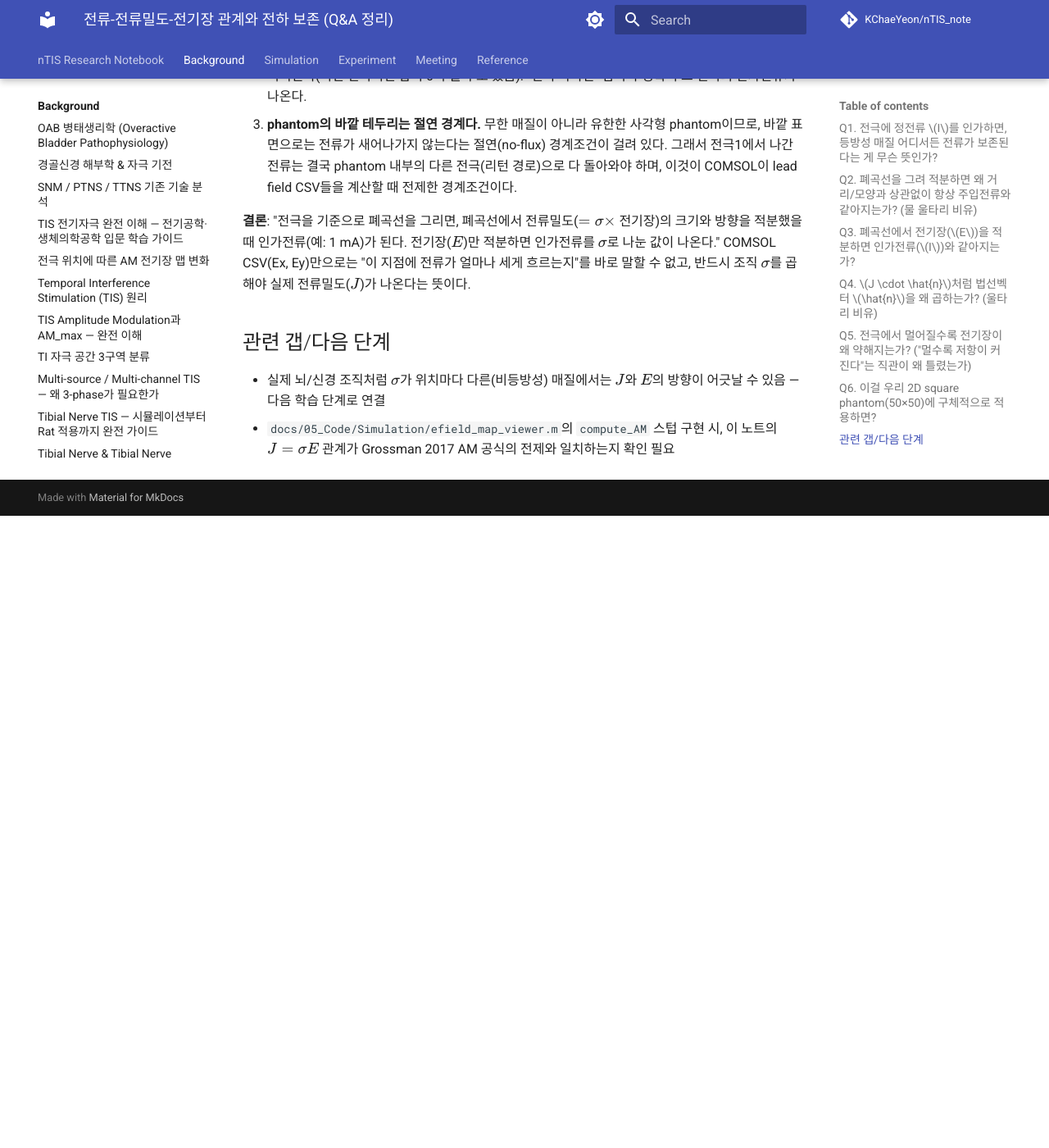
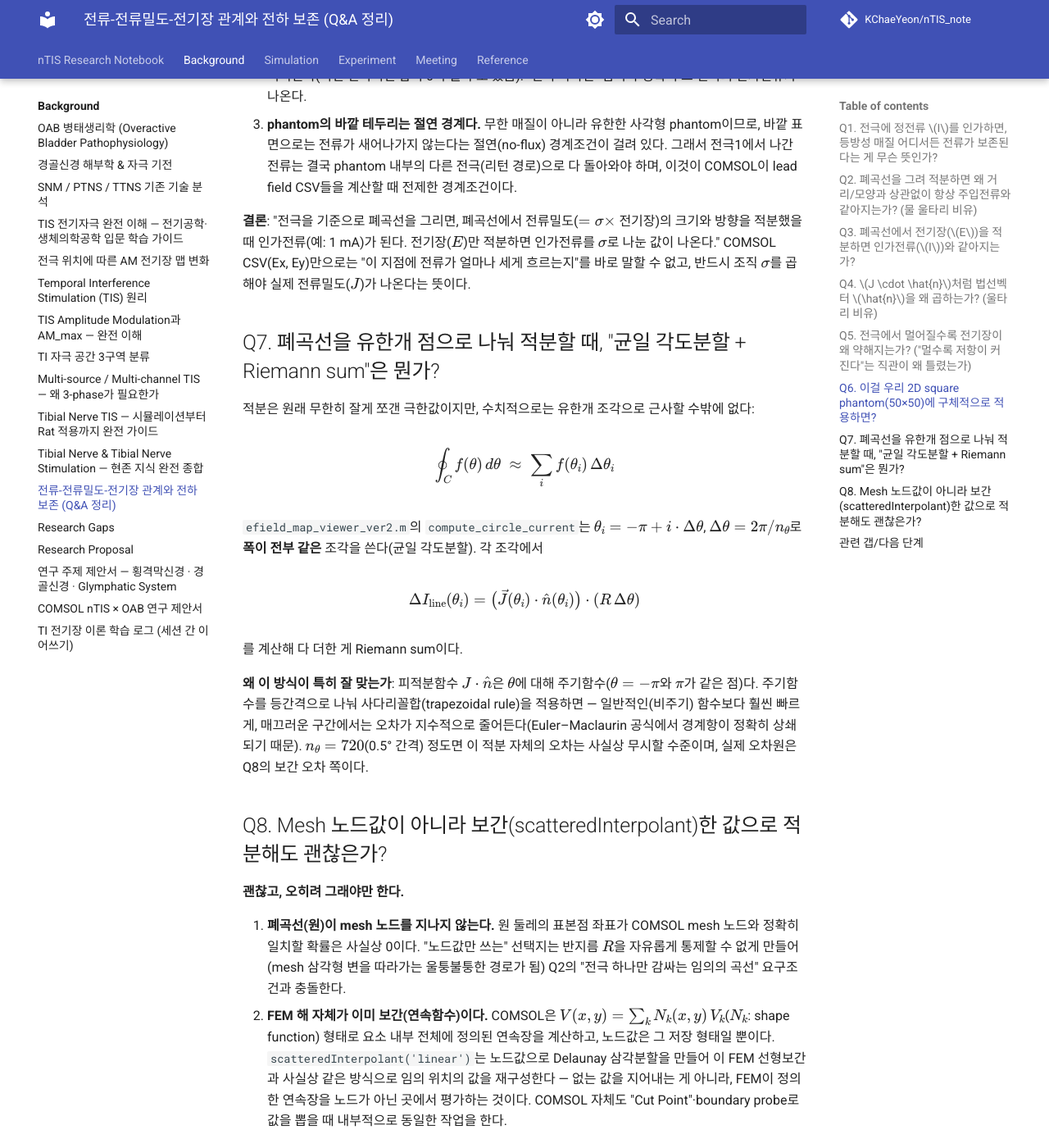
Before and after one commit to KChaeYeon/nTIS_note, an MkDocs documentation site: the page built from docs/01_theory/12_charge_conservation_QA.md, in a window 1280 px wide and 1400 px high, scrolled down 3430 px. Shown: the whole window at 82% size. Built offline with MkDocs 1.6.1 and Material for MkDocs 9.7.7, drawn with Linux system fonts in a browser that asks for light colours; comment, search, counter and statistics services are not loaded; before the commit the page ends 4059 px from its top, so only the background shows below that; some of the changed text lies outside the part shown.

Commit message:
docs: 폐곡선 전류 적분 Q&A 보강 (Riemann sum + FEM 보간 타당성)
efield_map_viewer_ver2.m의 compute_circle_current 코드 리뷰 세션 기록.
균일 각도분할/Riemann sum 수치적분 설명(Q7)과 mesh 노드 대신
scatteredInterpolant 보간값으로 적분해도 되는 이유(Q8)를
12_charge_conservation_QA.md에 추가하고 study_log.md 갱신.

Co-Authored-By: Claude Sonnet 5 <noreply@anthropic.com>

```diff
--- a/docs/01_theory/12_charge_conservation_QA.md
+++ b/docs/01_theory/12_charge_conservation_QA.md
@@ -79,7 +79,38 @@ $r$이 커질수록 $E(r)$는 $1/r$로 줄어든다 — "저항이 커져서 전
 
 **결론**: "전극을 기준으로 폐곡선을 그리면, 폐곡선에서 전류밀도($=\sigma \times$ 전기장)의 크기와 방향을 적분했을 때 인가전류(예: 1 mA)가 된다. 전기장($E$)만 적분하면 인가전류를 $\sigma$로 나눈 값이 나온다." COMSOL CSV(Ex, Ey)만으로는 "이 지점에 전류가 얼마나 세게 흐르는지"를 바로 말할 수 없고, 반드시 조직 $\sigma$를 곱해야 실제 전류밀도($J$)가 나온다는 뜻이다.
 
+## Q7. 폐곡선을 유한개 점으로 나눠 적분할 때, "균일 각도분할 + Riemann sum"은 뭔가?
+
+적분은 원래 무한히 잘게 쪼갠 극한값이지만, 수치적으로는 유한개 조각으로 근사할 수밖에 없다:
+
+$$\oint_C f(\theta)\, d\theta \;\approx\; \sum_i f(\theta_i)\,\Delta\theta_i$$
+
+`efield_map_viewer_ver2.m`의 `compute_circle_current`는 $\theta_i = -\pi + i\cdot\Delta\theta$, $\Delta\theta = 2\pi/n_\theta$로 **폭이 전부 같은** 조각을 쓴다(균일 각도분할). 각 조각에서
+
+$$\Delta I_{\text{line}}(\theta_i) = \big(\vec{J}(\theta_i)\cdot\hat n(\theta_i)\big)\cdot (R\,\Delta\theta)$$
+
+를 계산해 다 더한 게 Riemann sum이다.
+
+**왜 이 방식이 특히 잘 맞는가**: 피적분함수 $J\cdot\hat n$은 $\theta$에 대해 주기함수($\theta=-\pi$와 $\pi$가 같은 점)다. 주기함수를 등간격으로 나눠 사다리꼴합(trapezoidal rule)을 적용하면 — 일반적인(비주기) 함수보다 훨씬 빠르게, 매끄러운 구간에서는 오차가 지수적으로 줄어든다(Euler–Maclaurin 공식에서 경계항이 정확히 상쇄되기 때문). $n_\theta = 720$(0.5° 간격) 정도면 이 적분 자체의 오차는 사실상 무시할 수준이며, 실제 오차원은 Q8의 보간 오차 쪽이다.
+
+## Q8. Mesh 노드값이 아니라 보간(scatteredInterpolant)한 값으로 적분해도 괜찮은가?
+
+**괜찮고, 오히려 그래야만 한다.**
+
+1. **폐곡선(원)이 mesh 노드를 지나지 않는다.** 원 둘레의 표본점 좌표가 COMSOL mesh 노드와 정확히 일치할 확률은 사실상 0이다. "노드값만 쓰는" 선택지는 반지름 $R$을 자유롭게 통제할 수 없게 만들어(mesh 삼각형 변을 따라가는 울퉁불퉁한 경로가 됨) Q2의 "전극 하나만 감싸는 임의의 곡선" 요구조건과 충돌한다.
+2. **FEM 해 자체가 이미 보간(연속함수)이다.** COMSOL은 $V(x,y) = \sum_k N_k(x,y)\,V_k$($N_k$: shape function) 형태로 요소 내부 전체에 정의된 연속장을 계산하고, 노드값은 그 저장 형태일 뿐이다. `scatteredInterpolant('linear')`는 노드값으로 Delaunay 삼각분할을 만들어 이 FEM 선형보간과 사실상 같은 방식으로 임의 위치의 값을 재구성한다 — 없는 값을 지어내는 게 아니라, FEM이 정의한 연속장을 노드가 아닌 곳에서 평가하는 것이다. COMSOL 자체도 "Cut Point"·boundary probe로 값을 뽑을 때 내부적으로 동일한 작업을 한다.
+
+**오차의 두 원천 구분:**
+
+| 오차 종류 | 원인 | 특징 |
+|---|---|---|
+| ① FEM 이산화 오차 | 유한 mesh로 연속 PDE를 근사(원래부터 존재) | mesh 촘촘히 하면 감소, 후처리로 제거 불가 |
+| ② 재구성 보간 오차 | COMSOL이 실제 쓴 shape function 차수(1차/2차)와 `scatteredInterpolant('linear')`가 다를 수 있음 | COMSOL이 2차 요소를 썼다면 선형 재보간은 한 단계 낮은 차수 근사 — 다만 $\vec E=-\nabla V$는 $V$가 2차여도 요소 내부에서 이미 선형이라 실전 오차는 대개 작음 |
+
+**"객관적으로 문제없다"의 실증적 근거**: $R$을 바꿔도 $I_{\text{total}}$이 1 mA 근처에서 거의 안 움직인다는 것 자체가, ①+② 오차가 요구 정밀도(연구용으로 보통 수 % 이내) 안에 들어와 있다는 증거다. 이론적으로 "보간해도 되는가"를 따지기보다, 코드에 이미 있는 $R$-스윕 불변성 체크(Q1의 전하보존 검증)가 이 두 오차의 실제 크기를 실시간으로 드러내는 도구다 — 전극 근처에서 mesh가 성기거나 요소 차수 불일치가 크면, $R$을 줄일 때 $I_{\text{total}}$이 1 mA에서 벗어나는 형태로 반드시 나타난다.
+
 ## 관련 갭/다음 단계
 
 - 실제 뇌/신경 조직처럼 $\sigma$가 위치마다 다른(비등방성) 매질에서는 $J$와 $E$의 방향이 어긋날 수 있음 — 다음 학습 단계로 연결
-- `docs/05_Code/Simulation/efield_map_viewer.m`의 `compute_AM` 스텁 구현 시, 이 노트의 $J=\sigma E$ 관계가 Grossman 2017 AM 공식의 전제와 일치하는지 확인 필요
+- `docs/05_Code/Simulation/efield_map_viewer_ver2.m`의 `compute_AM` 스텁 구현 시, 이 노트의 $J=\sigma E$ 관계가 Grossman 2017 AM 공식의 전제와 일치하는지 확인 필요
+- $R$을 아주 작은 값부터 스윕하며 $I_{\text{total}}(R)$이 안정되는 구간(plateau)을 찾아, mesh refine이 필요한 $R$ 임계값을 실험적으로 확인 — COMSOL에서 전극 근처 mesh를 refine했을 때 그 plateau가 더 작은 $R$까지 넓어지는지 검증하는 후속 실험으로 연결
```
Also changed, not shown: docs/01_theory/study_log.md (+4 -3 lines).
